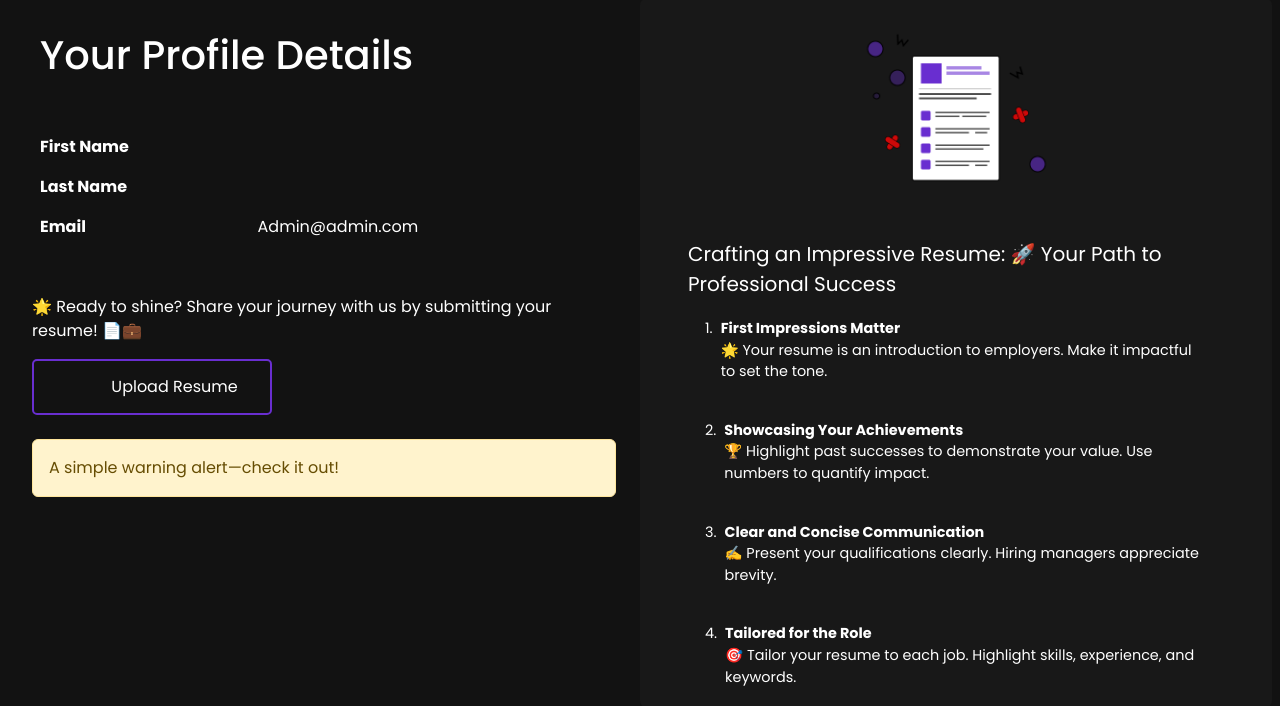
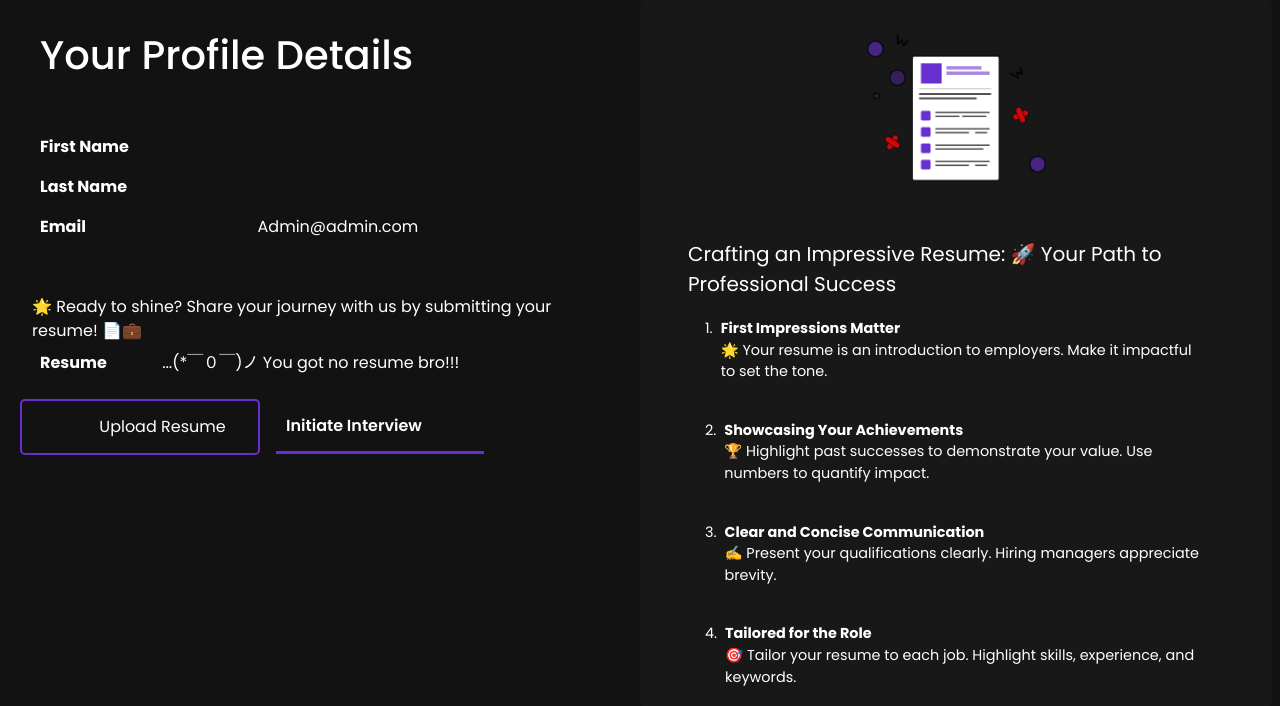
Before and after one commit to Maaz-Imam/DevHire-Extended, a Django app: page /get_resume/ in a window 1280 px wide. Shown: the part 139-845 px from the top of the page. Run offline with Django 4.2, Linux system fonts and the light colour scheme; a user stored in the database is signed in; some libraries are stand-ins or nearby versions.

Commit message:
User can now upload the resume. Me gonna work on this a lil coz it need some working.

```diff
--- a/DevHireExtended/DevHireBot/forms.py
+++ b/DevHireExtended/DevHireBot/forms.py
@@ -1,6 +1,8 @@
 from django import forms
 from django.contrib.auth.forms import UserCreationForm
-from .models import User
+from .models import User, validate_file_size
+from django.core.exceptions import ValidationError
+from django.core.validators import FileExtensionValidator
 
 
 class SignUpForm(UserCreationForm):
@@ -38,3 +40,11 @@ class SignUpForm(UserCreationForm):
     class Meta:
         model = User
         fields = ["first_name", "last_name", "username", "email", "password1", "password2"]
+
+class ResumeForm(forms.Form):
+    resume = forms.FileField(
+        validators=[
+            FileExtensionValidator(allowed_extensions=['pdf', 'doc', 'docx']),
+            validate_file_size
+        ]
+    )
--- a/DevHireExtended/DevHireBot/models.py
+++ b/DevHireExtended/DevHireBot/models.py
@@ -1,7 +1,21 @@
 from django.contrib.auth.models import AbstractUser
+from django.core.exceptions import ValidationError
+from django.core.validators import FileExtensionValidator
 from django.db import models
 
-# Create your models here.
+def validate_file_size(value):
+    limit = 5 * 1024 * 1024  # 5 MB in bytes
+    if value.size > limit:
+        raise ValidationError('File size cannot exceed 5 MB.')
+
 class User(AbstractUser):
     email = models.EmailField(unique=True)
-    resume = models.IntegerField(blank=True, null=True)
+    resume = models.FileField(
+        upload_to='resumes/',
+        blank=True,
+        null=True,
+        validators=[
+            FileExtensionValidator(allowed_extensions=['pdf', 'doc', 'docx']),
+            validate_file_size
+        ]
+    )
--- a/DevHireExtended/DevHireBot/static/DevHireBot/base.css
+++ b/DevHireExtended/DevHireBot/static/DevHireBot/base.css
@@ -183,7 +183,10 @@ table {
 
 /* Hide the input element visually */
 .UploadResume input[type="file"] {
-    display: none;
+    /* display: none; */
+    position: absolute;
+    opacity: 0;
+    width: 0;
 }
 
 .list-group {
@@ -194,3 +197,13 @@ table {
 .list-group li {
     margin: 10px 0;
 }
+
+#Initiatebtn
+{
+    border: none;
+    outline: none;
+    background-color: transparent;
+    /* border: 2px solid #692ED0; */
+    color: white;
+    font-weight: 600;
+}
--- a/DevHireExtended/DevHireBot/templates/DevHireBot/data.html
+++ b/DevHireExtended/DevHireBot/templates/DevHireBot/data.html
@@ -6,7 +6,7 @@
 
     <div class="row justify-content-between">
 
-    <div class="left-panel col sticky-top py-3 px-4 my-3">
+        <div class="left-panel col py-3 px-4 my-3">
 
             <div class="display-6 mb-5 px-2 fw-medium">Your Profile Details</div>
 
@@ -28,10 +28,19 @@
             </table>
 
             <div class="mt-5">🌟 Ready to shine? Share your journey with us by submitting your resume! 📄💼</div>
-        <form action="{% url 'DevHireBot:get_resume' %}" method="post">
+            <table class="table table-borderless col-6">
+                <tbody>
+                <tr>
+                    <th scope="row">Resume</th>
+                    <td id="resume_name">...(*￣０￣)ノ You got no resume bro!!!</td>
+                </tr>
+                </tbody>
+            </table>
+
+            <form action="{% url 'DevHireBot:get_resume' %}" method="post" enctype="multipart/form-data">
                 {% csrf_token %}
-
-            <div class="UploadResume d-flex justify-content-center align-items-center mt-3">
+            <div class="row align-items-center mt-3">
+                <div class="UploadResume d-flex justify-content-center align-items-center">
                     <script src="https://cdn.lordicon.com/bhenfmcm.js"></script>
                     <lord-icon
                         src="https://cdn.lordicon.com/wfadduyp.json"
@@ -41,23 +50,51 @@
                         state="hover-1"
                         style="width:2.5rem;height:2.5rem; margin-right: 5px;">
                     </lord-icon>
+                    <input type="file" name="resume" autofocus='false' required id="id_resume">
+                    <span>Upload Resume</span>
 
-                <input type="file" name="resume" id="resume">
-                <span>Upload Resume</span>
                     <script>
                         const customFileUpload = document.querySelector('.UploadResume');
-                    const fileInput = document.getElementById('resume');
+                        const fileInput = document.getElementById('id_resume');
+                        const fileNameSpan = document.getElementById('resume_name');
 
                         customFileUpload.addEventListener('click', () => {
                             fileInput.click(); // Trigger the file input's click event
                         });
+
+                        fileInput.addEventListener('change', () => {
+                            if (fileInput.files.length > 0) {
+                                fileNameSpan.textContent = fileInput.files[0].name;
+                                customFileUpload.style.backgroundColor = '#692ED0'; // Keep button colored
+                            }
+                        });
                     </script>
+
+
+                </div>
+                <div class="d-flex align-items-center p-1 mx-3 initiate-d" style="border-bottom: 3px solid #692ED0; width: 13rem;">
+                    <input type="submit" id="Initiatebtn" class="rounded my-2" value="Initiate Interview">
+                    <script src="https://cdn.lordicon.com/bhenfmcm.js"></script>
+                    <lord-icon
+                        src="https://cdn.lordicon.com/zmkotitn.json"
+                        trigger="hover"
+                        colors="primary:#fff"
+                        state="hover-1"
+                        target=".initiate-d"
+                        style="width:3em;height:2em">
+                    </lord-icon>
+
+                </div>
             </div>
 
             </form>
+            {% if messages %}
             <div class="alert alert-warning mt-4" role="alert">
-            A simple warning alert—check it out!
+                {% for message in messages %}
+                    {{ message }}
+                {% endfor %}
             </div>
+            {% endif %}
         </div>
 
         <div class="right-panel col-12 col-lg-6 d-flex flex-column align-items-center px-5 rounded" style="background-color: #181818; height: max-content;">
--- a/DevHireExtended/DevHireBot/views.py
+++ b/DevHireExtended/DevHireBot/views.py
@@ -3,7 +3,9 @@ from django.contrib import messages
 from django.http import HttpResponse
 from django.contrib.auth.decorators import login_required
 from django.contrib.auth import authenticate, login, logout
-from .forms import SignUpForm
+from .forms import SignUpForm, ResumeForm
+from django.contrib.auth.decorators import login_required
+
 # Create your views here.
 def index(request):
     return render(request, "DevhireBot/index.html")
@@ -31,6 +33,16 @@ def register(request):
                 request, "accounts/register.html", {"form": SignUpForm()}
             )
 
+@login_required
+def get_resume(request):
+    if request.method == 'POST':
+        form = ResumeForm(request.POST, request.FILES)
+        if form.is_valid():
+            uploaded_file = request.FILES['resume']
+            request.user.resume = uploaded_file
+            request.user.save()
 
-def get_resume(request):
-    return render(request, "DevhireBot/data.html")
+            return render(request, "DevhireBot/interview.html")
+        else:
+            messages.error(request, form.errors)
+    return render(request, "DevhireBot/data.html", {'form': ResumeForm()})
```
Also changed, not shown: DevHireExtended/DevHireBot/templates/DevHireBot/interview.html (added, +16 -0 lines), DevHireExtended/db.sqlite3. Lines whose indentation alone changed are shown as unchanged.
